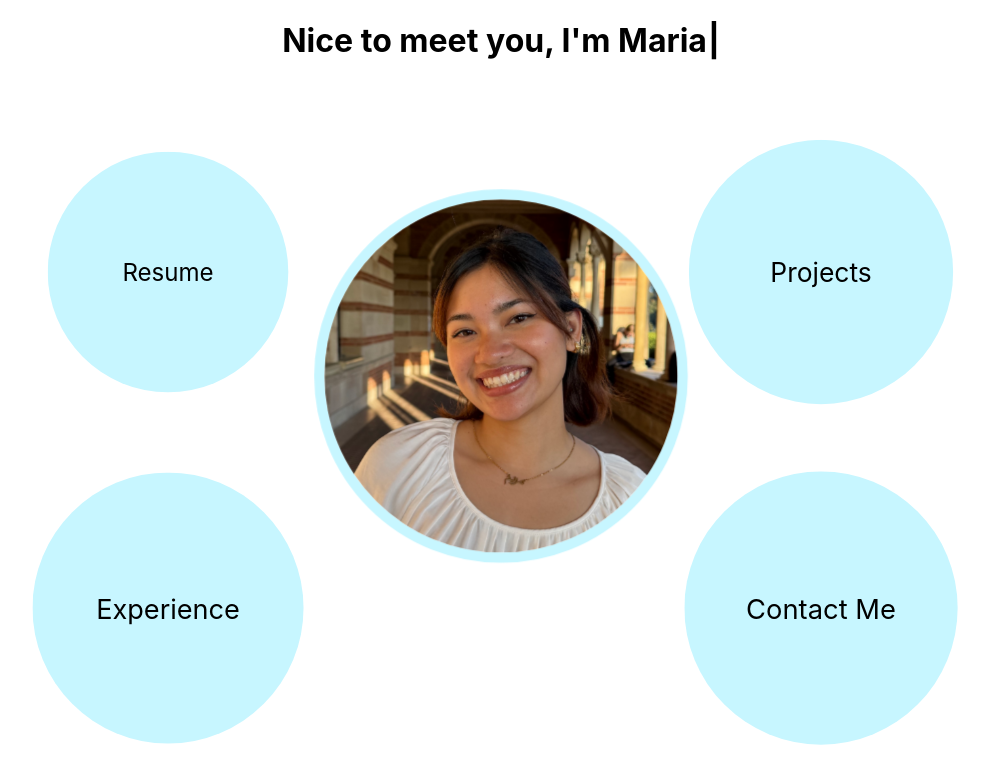
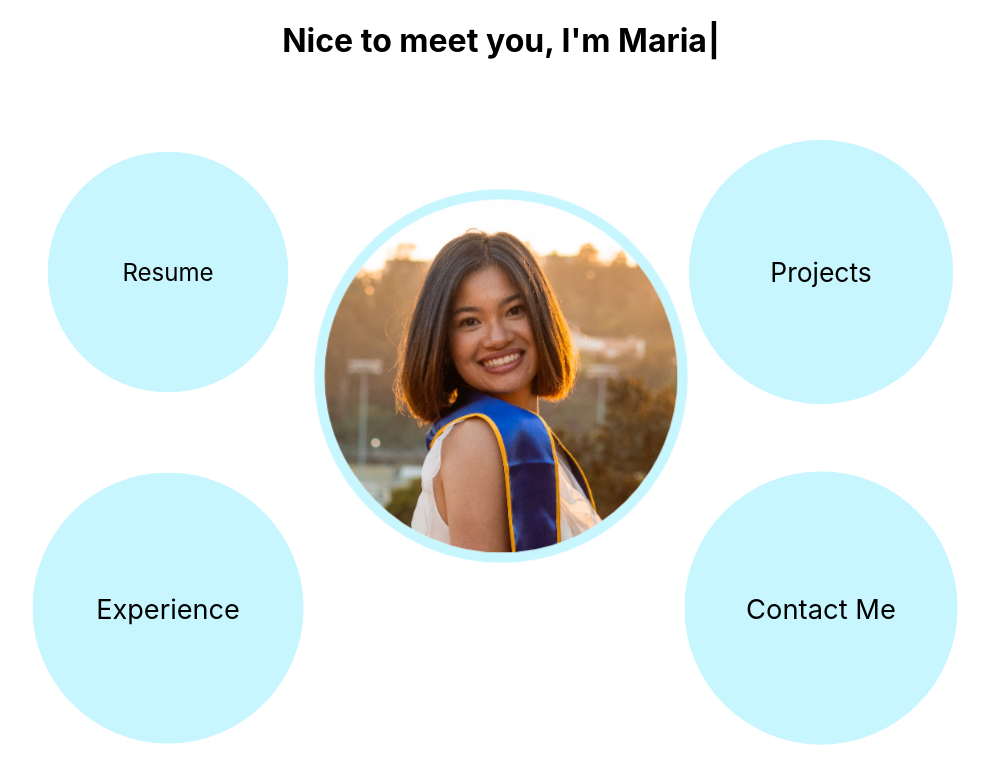
Before and after one commit to mop03/MyPortfolio, a React (Create React App) app in the folder mariamwebsite/: page / in a window 1280 px wide. Shown: the top 784 px of the page, without its empty margins (139-1128 px from the left). Built offline with nearby package versions, Linux system fonts and the light colour scheme.

Commit message:
changed pic everywhere

```diff
--- a/mariamwebsite/src/components/AboutMe.js
+++ b/mariamwebsite/src/components/AboutMe.js
@@ -10,7 +10,7 @@ export default function AboutMe() {
         <Box textAlign={'center'}>
           <Box
             component='img'
-            src='images/2024headshot_square.jpg'
+            src='images/grad_headshot2024.png'
             alt='Headshot'
             className='my-picture'
             sx={{
--- a/mariamwebsite/src/components/Intro.js
+++ b/mariamwebsite/src/components/Intro.js
@@ -13,7 +13,7 @@ export default function Intro() {
             <div className="circle_border">
             <Link to='/aboutme'>
             <img
-            src="images/2024headshot_square.jpg"
+            src="images/grad_headshot2024.png"
             alt="Headshot"
             onMouseOver={() => setIsShown(true)}
             onMouseOut={() => setIsShown(false)}
```
Also changed, not shown: mariamwebsite/public/images/grad_headshot2024.png (added).
